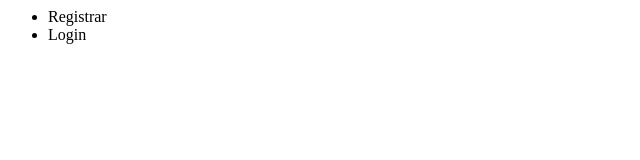
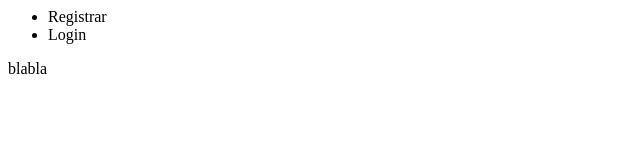
Before and after one commit to willianbello/aprendendo-git, a plain HTML site: page index.html in a window 1280 px wide. Shown: the full height of the page, 0-640 px from the left. Drawn offline with Linux system fonts and the light colour scheme.

Commit message:
criado footer

```diff
--- a/index.html
+++ b/index.html
@@ -8,4 +8,7 @@
             <li>Login</li>
         </ul>
     </header>
+    <footer>
+        blabla
+    </footer>
 </html>
```
Also changed, not shown: 1 other file.
